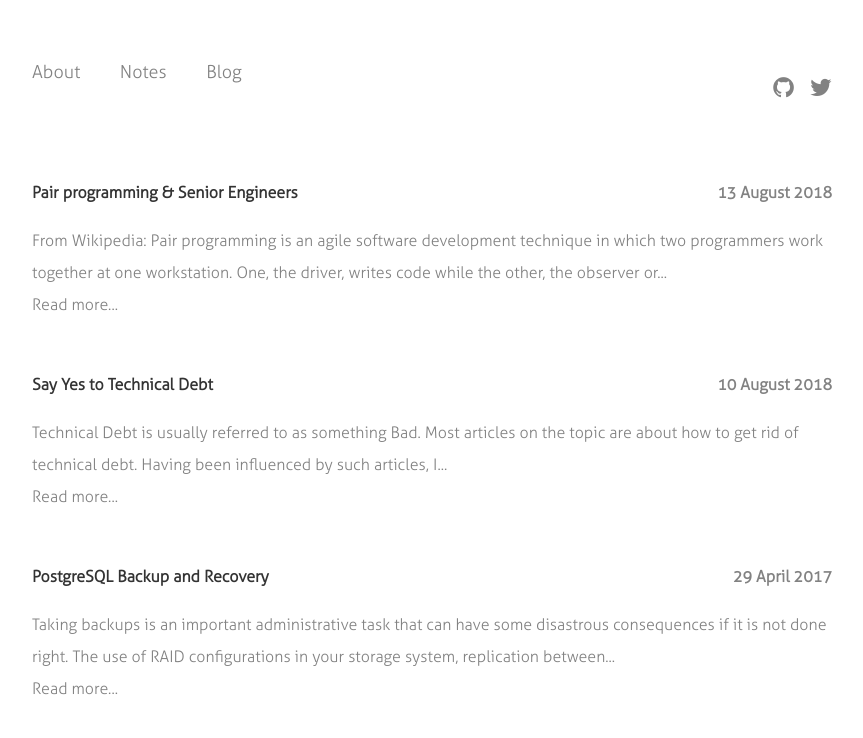
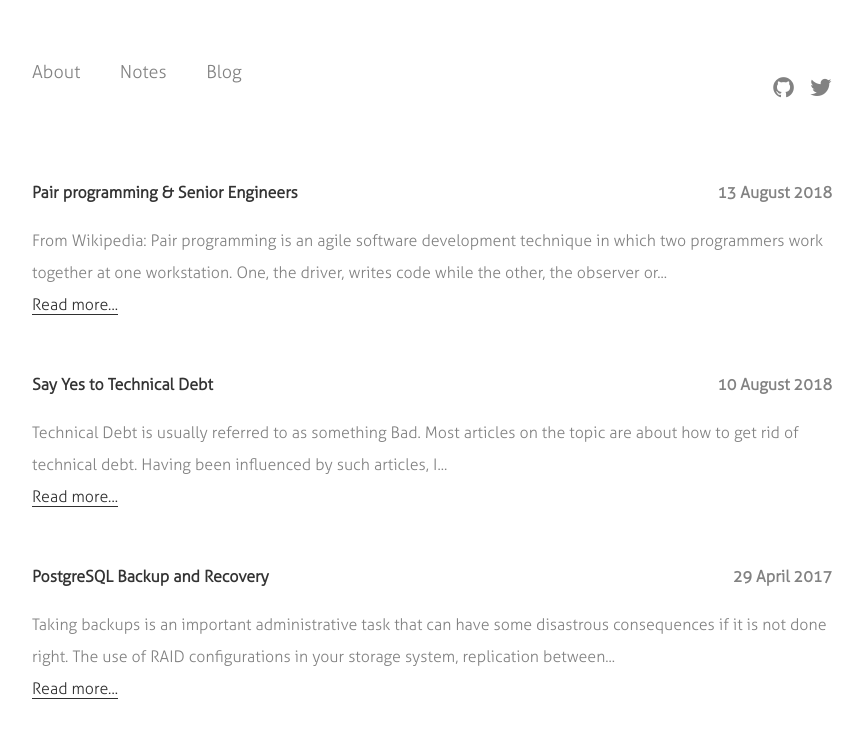
Before and after one commit to deepakputhraya/site, a Jekyll site: the page built from index.md, in a window 1280 px wide. Shown: the top 738 px of the page, without its empty margins (208-1071 px from the left). Built offline with Jekyll 4.4.1, drawn with Linux system fonts in a browser that asks for light colours; comment, search, counter and statistics services are not loaded.

Commit message:
style fixes

```diff
--- a/_sass/_default.scss
+++ b/_sass/_default.scss
@@ -14,7 +14,7 @@
 body {
   background-color: white;
   color: $iron;
-  font-family: 'Aller Regular', Menlo, Courier, monospace, sans-serif;
+  font-family: 'Aller Regular', sans-serif;
 }
 
 img + em {
@@ -63,19 +63,19 @@ img {
 }
 
 h1 {
-  font-family: 'Aller Bolder', Menlo, Courier, monospace, sans-serif;
+  font-family: 'Aller Bolder', sans-serif;
   font-size: 3em;
   font-weight: bolder;
 }
 
 h2 {
-  font-family: 'Aller Bolder', Menlo, Courier, monospace, sans-serif;
+  font-family: 'Aller Bolder', sans-serif;
   font-size: 1.5em;
   font-weight: bolder;
 }
 
 h2 {
-  font-family: 'Aller Bolder', Menlo, Courier, monospace, sans-serif;
+  font-family: 'Aller Bolder', sans-serif;
   font-size: 1.2em;
   font-weight: bolder;
 }
@@ -413,3 +413,9 @@ note-title {
     text-decoration: none;
   }
 }
+
+.readmore {
+  border-bottom: 1px solid #303030;
+  color: #303030;
+  text-decoration: none;
+}
--- a/index.md
+++ b/index.md
@@ -13,8 +13,8 @@ sitemap:
                      <span class="post-teaser__date">{{ post.date | date: "%d %B %Y" }}</span>
                 </h3>
                  <span class="post-teaser__subtitle">
-                    {{ post.content | strip_html | truncatewords:30}}<br>
-                    <a href="{{ post.url }}">Read more...</a><br><br>
+                    {{ post.excerpt | strip_html | truncatewords:30}}<br>
+                    <a href="{{ post.url }}" class="readmore">Read more...</a><br><br>
                  </span>
             </a>
         </li>
```
